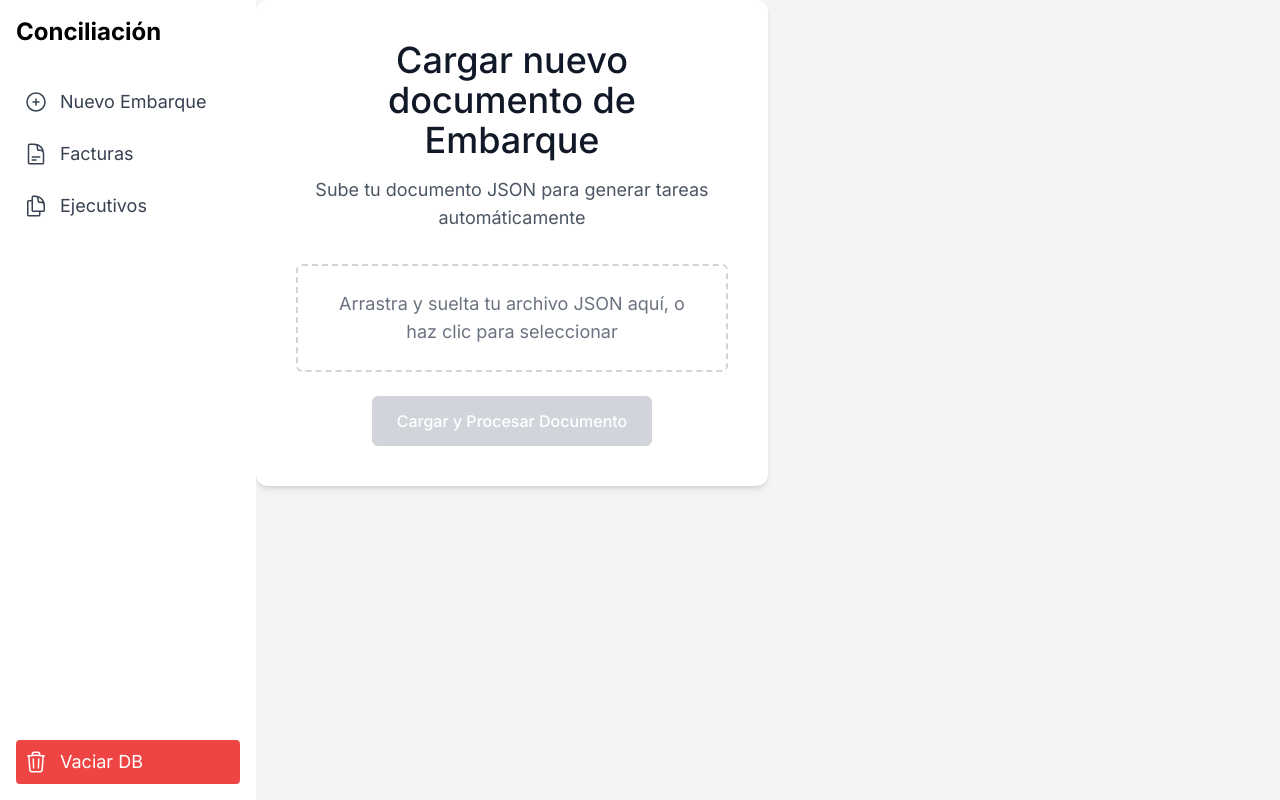
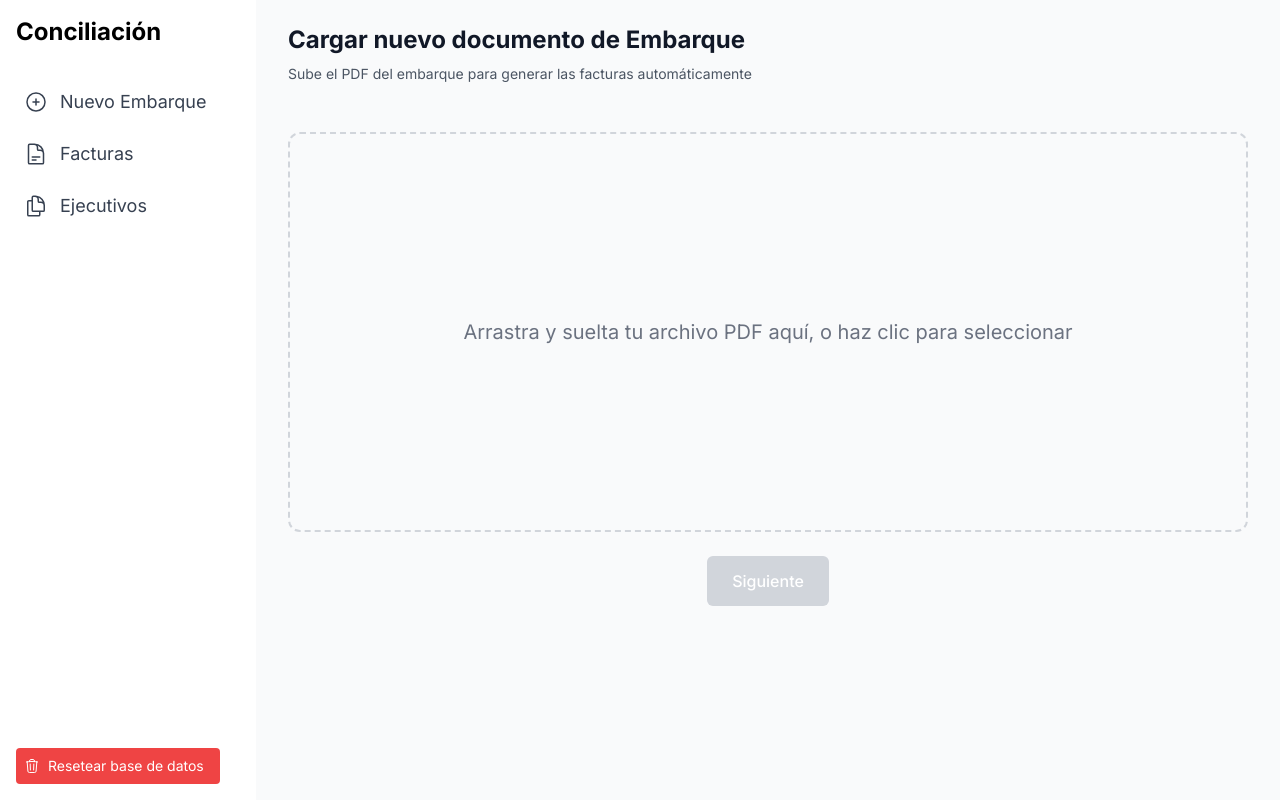
Before and after one commit to fobossalmeron/conciliacion, a Next.js app: page /nuevo-embarque in a window 1280 px wide. Built offline with nearby package versions, Linux system fonts and the light colour scheme.

Commit message:
all before dr

```diff
--- a/app/api/nuevo-embarque/extract.ts
+++ b/app/api/nuevo-embarque/extract.ts
@@ -70,6 +70,9 @@ export async function processTextractResponse(
           }
 
           if (vendedor) {
+            // Corregir el nombre del vendedor si es ERICH
+            vendedor = vendedor === 'ERICH' ? 'ERICK' : vendedor;
+
             console.log('Factura encontrada:', numeroFactura, 'Vendedor:', vendedor);
 
             const factura: Factura = {
--- a/app/components/FacturaCard.tsx
+++ b/app/components/FacturaCard.tsx
@@ -103,10 +103,10 @@ export default function FacturaCard({
   );
 
   return (
-    <li
-      className={`${getEstadoClase()} shadow rounded-lg p-4 hover:shadow-md active:shadow-md duration-300 hover:border-blue-500 active:border-blue-500 border-transparent border-2 transition-all list-none`}
-    >
-      <Link href={`/conciliar-factura/${id}`}>
+    <Link href={`/conciliar-factura/${id}`} className="mb-2 block">
+      <li
+        className={`${getEstadoClase()} shadow rounded-lg p-4 hover:shadow-md active:shadow-md duration-300 hover:border-blue-500 active:border-blue-500 border-transparent border-2 transition-all list-none`}
+      >
         <div className="flex justify-between items-center mb-2">
           <span className="text-3xl font-semibold">{numeroFactura}</span>
           {!noActions && (
@@ -182,7 +182,7 @@ export default function FacturaCard({
             </div>
           </>
         )}
-      </Link>
-    </li>
+      </li>{" "}
+    </Link>
   );
 }
--- a/app/components/Sidebar.tsx
+++ b/app/components/Sidebar.tsx
@@ -2,7 +2,7 @@
 
 import Link from 'next/link';
 import { useRouter } from 'next/navigation';
-import { HomeIcon, DocumentTextIcon, PlusCircleIcon, TrashIcon, DocumentDuplicateIcon } from '@heroicons/react/24/outline';
+import { DocumentTextIcon, PlusCircleIcon, TrashIcon, DocumentDuplicateIcon } from '@heroicons/react/24/outline';
 
 export default function Sidebar() {
   const router = useRouter();
@@ -42,7 +42,7 @@ export default function Sidebar() {
             </Link>
           </li>
           <li>
-            <Link href="/ejecutivos" className="flex items-center p-2 text-gray-700 hover:bg-gray-100 rounded">
+            <Link href="/" className="flex items-center p-2 text-gray-700 hover:bg-gray-100 rounded">
               <DocumentDuplicateIcon className="w-6 h-6 mr-3" />
               <span className="text-lg">Ejecutivos</span>
             </Link>
@@ -51,10 +51,10 @@ export default function Sidebar() {
         <div className="mt-auto">
           <button
             onClick={handleVaciarDB}
-            className="flex items-center w-full p-2 text-white bg-red-500 hover:bg-red-600 rounded transition-colors duration-200"
+            className="flex items-center w-auto p-2 text-white bg-red-500 hover:bg-red-600 rounded transition-colors duration-200"
           >
-            <TrashIcon className="w-6 h-6 mr-3" />
-            <span className="text-lg">Vaciar DB</span>
+            <TrashIcon className="w-4 h-4 mr-2" />
+            <span className="text-sm pr-2">Resetear base de datos</span>
           </button>
         </div>
       </nav>
--- a/app/ejecutivos/page.tsx
+++ /dev/null
@@ -1,24 +0,0 @@
-'use client';
-
-import { Suspense } from 'react';
-import { KanbanView } from './KanbanView';
-
-export default function TodasLasFacturas() {
-  return (
-    <div className="min-h-screen p-4">
-      <div className="flex justify-between items-center mb-6">
-        <h1 className="text-2xl font-bold">Todas las Facturas</h1>
-        <button
-          className="px-4 py-2 text-sm font-medium text-blue-700 bg-blue-100 rounded-md hover:bg-blue-200"
-          onClick={() => window.location.reload()}
-        >
-          Actualizar
-        </button>
-      </div>
-
-      <Suspense fallback={<div>Cargando tablero...</div>}>
-        <KanbanView />
-      </Suspense>
-    </div>
-  );
-}
--- a/app/nuevo-embarque/page.tsx
+++ b/app/nuevo-embarque/page.tsx
@@ -44,7 +44,7 @@ export default function CargarDocumentoEmbarque() {
       if (response.ok) {
         const result = await response.json();
         console.log('Resultado:', result);
-        router.push('/mis-facturas');
+        router.push('/');
       } else {
         const errorData = await response.json();
         throw new Error(errorData.error || 'Error al procesar el documento');
@@ -58,24 +58,33 @@ export default function CargarDocumentoEmbarque() {
   };
 
   return (
-    <div className="max-w-lg w-full space-y-8 bg-white p-10 rounded-xl shadow-md">
-      <div className="text-center">
-        <h1 className="text-4xl font-medium text-gray-900 mb-4">
+    <div className="min-h-screen bg-gray-50">
+      <div>
+        <div className="max-w-7xl mx-auto py-6 px-4 sm:px-6 lg:px-8">
+          <h1 className="text-2xl font-bold text-gray-900">
             Cargar nuevo documento de Embarque
           </h1>
-        <p className="text-lg text-gray-600 mb-8">
-          Sube tu documento JSON para generar tareas automáticamente
+          <p className="mt-2 text-sm text-gray-600">
+            Sube el PDF del embarque para generar las facturas automáticamente
           </p>
         </div>
+      </div>
+
+      <main className="max-w-7xl mx-auto py-6 sm:px-6 lg:px-8">
         <form onSubmit={handleSubmit} className="space-y-6">
-        <div {...getRootProps()} className={`rounded-md border-2 border-dashed p-6 text-center cursor-pointer ${isDragActive ? 'border-blue-500 bg-blue-50' : 'border-gray-300'}`}>
+          <div
+            {...getRootProps()}
+            className={`min-h-[50vh] rounded-xl border-2 border-dashed p-6 flex items-center justify-center cursor-pointer ${
+              isDragActive ? 'border-blue-500 bg-blue-50' : 'border-gray-300'
+            }`}
+          >
             <input {...getInputProps()} />
             {file ? (
-            <p className="text-sm text-gray-600">Archivo seleccionado: {file.name}</p>
+              <p className="text-lg text-gray-600">Archivo seleccionado: {file.name}</p>
             ) : isDragActive ? (
-            <p className="text-lg text-blue-500">Suelta el archivo aquí...</p>
+              <p className="text-xl text-blue-500">Suelta el archivo aquí...</p>
             ) : (
-            <p className="text-lg text-gray-500">Arrastra y suelta tu archivo JSON aquí, o haz clic para seleccionar</p>
+              <p className="text-xl text-gray-500">Arrastra y suelta tu archivo PDF aquí, o haz clic para seleccionar</p>
             )}
           </div>
 
@@ -96,7 +105,7 @@ export default function CargarDocumentoEmbarque() {
             <button
               type="submit"
               disabled={!file || isLoading}
-            className="w-full sm:w-auto px-6 py-3 border border-transparent text-base font-medium rounded-md text-white bg-red-600 hover:bg-red-700 focus:outline-none focus:ring-2 focus:ring-offset-2 focus:ring-red-500 disabled:bg-gray-300 disabled:cursor-not-allowed transition-colors duration-200"
+              className="w-full sm:w-auto px-6 py-3 border border-transparent text-base font-medium rounded-md text-white bg-green-600 hover:bg-green-700 focus:outline-none focus:ring-2 focus:ring-offset-2 focus:ring-green-500 disabled:bg-gray-300 disabled:cursor-not-allowed transition-colors duration-200"
             >
               {isLoading ? (
                 <span className="flex items-center justify-center">
@@ -107,11 +116,12 @@ export default function CargarDocumentoEmbarque() {
                   Procesando...
                 </span>
               ) : (
-              'Cargar y Procesar Documento'
+                'Siguiente'
               )}
             </button>
           </div>
         </form>
+      </main>
     </div>
   );
 }
--- a/app/page.tsx
+++ b/app/page.tsx
@@ -1,18 +1,24 @@
-import React from 'react'
-import Link from 'next/link'
+'use client';
 
-export default function Home() {
+import { Suspense } from 'react';
+import { KanbanView } from './ejecutivos/KanbanView';
+
+export default function TodasLasFacturas() {
   return (
-    <div className="container mx-auto px-4 py-8">
-      <h1 className="text-3xl font-bold mb-4">Sistema de Conciliación</h1>
-      <div className="space-y-4">
-        <Link href="/nuevo-embarque" className="block text-blue-500 hover:text-blue-700">
-          Nuevo Embarque
-        </Link>
-        <Link href="/mis-facturas" className="block text-blue-500 hover:text-blue-700">
-          Ver Facturas
-        </Link>
+    <div className="min-h-screen p-4">
+      <div className="flex justify-between items-center mb-6">
+        <h1 className="text-2xl font-bold">Ejecutivos</h1>
+        <button
+          className="px-4 py-2 text-sm font-medium text-blue-700 bg-blue-100 rounded-md hover:bg-blue-200"
+          onClick={() => window.location.reload()}
+        >
+          Actualizar
+        </button>
       </div>
+
+      <Suspense fallback={<div>Cargando tablero...</div>}>
+        <KanbanView />
+      </Suspense>
     </div>
-  )
+  );
 }
```
Also changed, not shown: 1 other file (tests, documents, lock files or other folders). Lines whose indentation alone changed are shown as unchanged.
